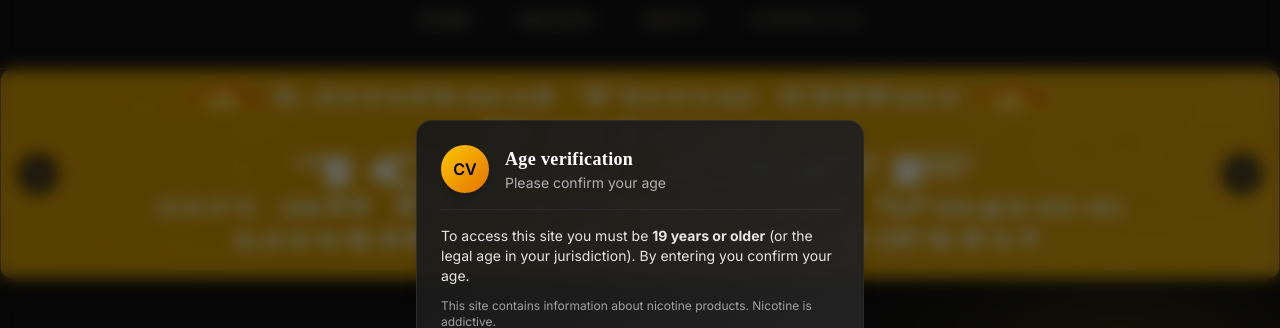
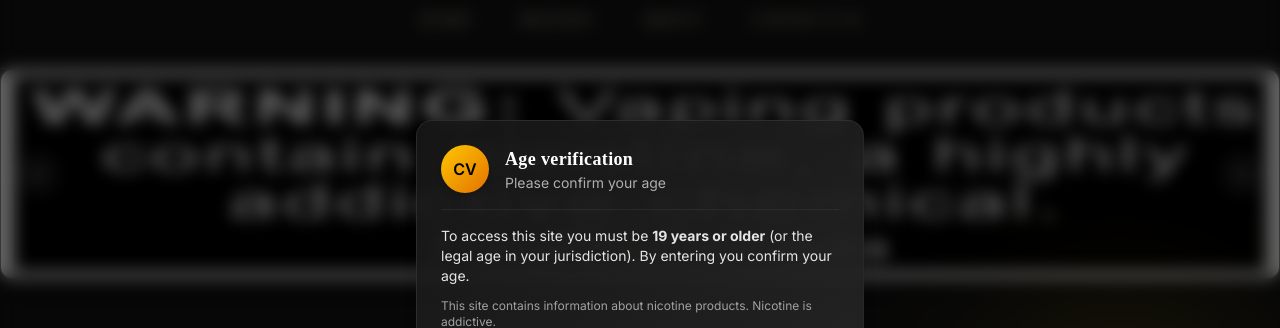
Before and after one commit to OmarSalhab/capovape, a Next.js app: page / in a window 1280 px wide. Shown: the part 132-460 px from the top of the page. Built offline with nearby package versions, Linux system fonts and the light colour scheme.

Commit message:
fix: Update HeroSlider image source to the correct offer image

```diff
--- a/src/components/HeroSlider.tsx
+++ b/src/components/HeroSlider.tsx
@@ -13,7 +13,7 @@ const HeroSlider = () => {
 		{
 			id: 1,
 			image:
-				"/offer.webp",
+				"/nic_warning_mobile_82fcaa6f-dab0-41b9-89a3-bde10b0370c5.webp",
 		},
 	];
 
```
